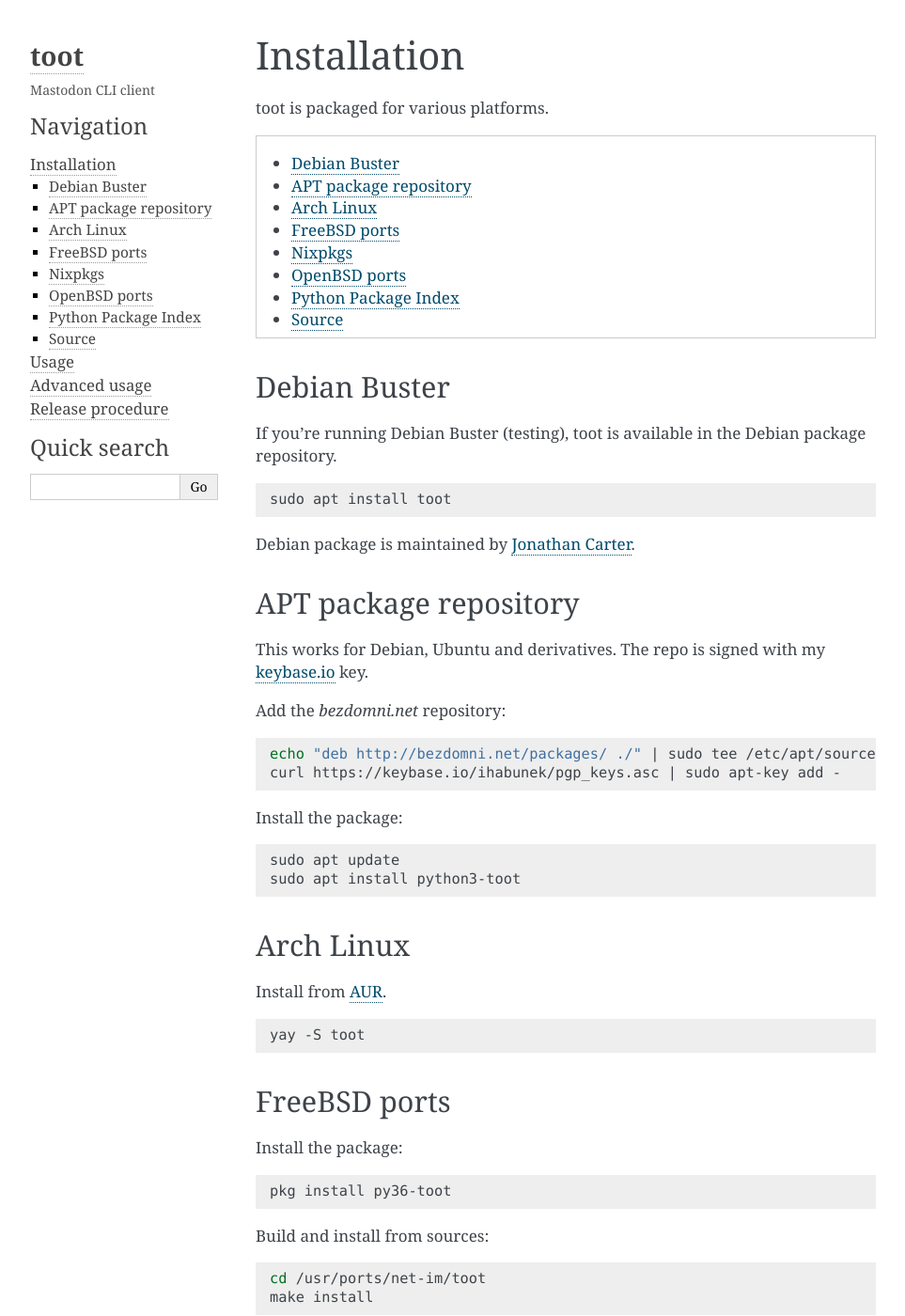
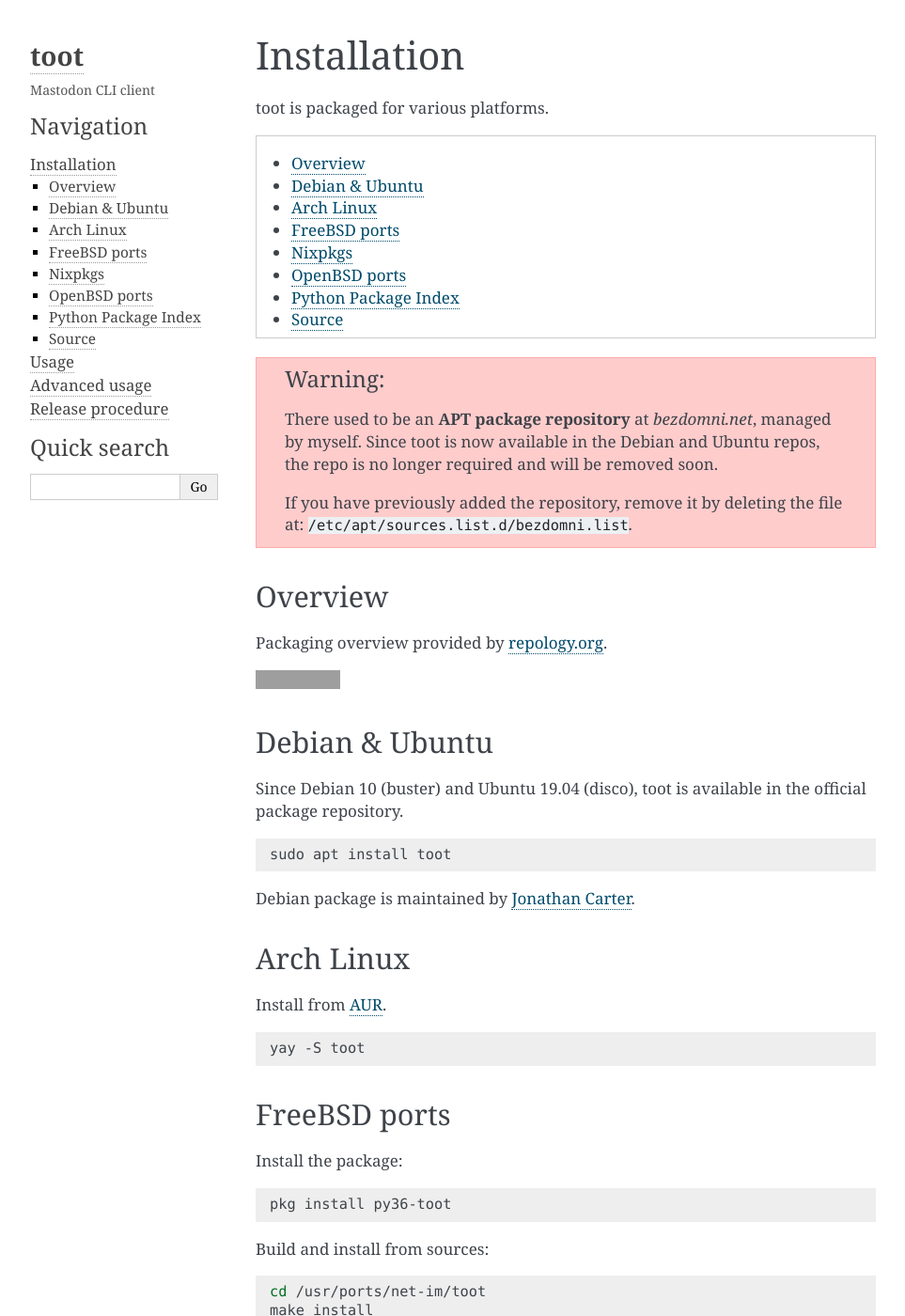
Before and after one commit to ihabunek/toot, a Sphinx documentation site: the page built from docs/install.rst, in a window 1280 px wide and 1400 px high. Shown: the whole window at 94% size, without its empty margins (148-1111 px from the left). Built offline with Sphinx 7.4.7, drawn with Linux system fonts in a browser that asks for light colours; some of the changed text lies outside the part shown; grey boxes are pictures that could not be loaded.

Commit message:
Update installation instructions, remove apt repo

```diff
--- a/docs/install.rst
+++ b/docs/install.rst
@@ -8,10 +8,29 @@ toot is packaged for various platforms.
     :local:
     :backlinks: none
 
-Debian Buster
--------------
+.. warning::
 
-If you're running Debian Buster (testing), toot is available in the Debian package repository.
+    There used to be an **APT package repository** at `bezdomni.net`, managed by
+    myself. Since toot is now available in the Debian and Ubuntu repos, the repo
+    is no longer required and will be removed soon.
+
+    If you have previously added the repository, remove it by deleting the file
+    at: ``/etc/apt/sources.list.d/bezdomni.list``.
+
+Overview
+--------
+
+Packaging overview provided by `repology.org <https://repology.org/project/toot/versions>`_.
+
+.. image :: https://repology.org/badge/vertical-allrepos/toot.svg
+   :alt: Packaging status
+   :target: https://repology.org/project/toot/versions
+
+Debian & Ubuntu
+---------------
+
+Since Debian 10 (buster) and Ubuntu 19.04 (disco), toot is available in the
+official package repository.
 
 .. code-block:: bash
 
@@ -19,26 +38,6 @@ If you're running Debian Buster (testing), toot is available in the Debian packa
 
 Debian package is maintained by `Jonathan Carter <https://mastodon.xyz/@highvoltage>`_.
 
-
-APT package repository
-----------------------
-
-This works for Debian, Ubuntu and derivatives. The repo is signed with my
-`keybase.io <https://keybase.io/ihabunek>`_ key.
-
-Add the `bezdomni.net` repository:
-
-.. code-block:: bash
-
-    echo "deb http://bezdomni.net/packages/ ./" | sudo tee /etc/apt/sources.list.d/bezdomni.list
-    curl https://keybase.io/ihabunek/pgp_keys.asc | sudo apt-key add -
-
-Install the package:
-
-.. code-block:: bash
-
-    sudo apt update
-    sudo apt install python3-toot
 
 Arch Linux
 ----------
```
Also changed, not shown: other parts of docs/install.rst (+2 -2 lines).
